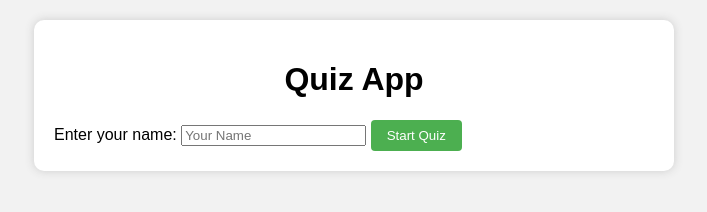
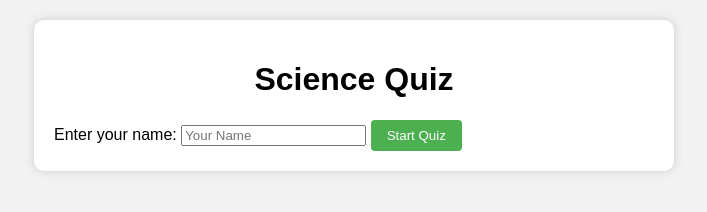
Before and after one commit to Nishabhatii/Science-Quiz, a plain HTML site: page index.html in a window 1280 px wide. Shown: the whole page, without its empty margins (286-993 px from the left). Drawn offline with Linux system fonts and the light colour scheme.

Commit message:
Update index.html

```diff
--- a/index.html
+++ b/index.html
@@ -8,7 +8,7 @@
 </head>
 <body>
   <div class="quiz-container">
-    <h1>Quiz App</h1>
+    <h1>Science Quiz</h1>
 
     <div id="start-box">
       <label for="userName">Enter your name:</label>
```
